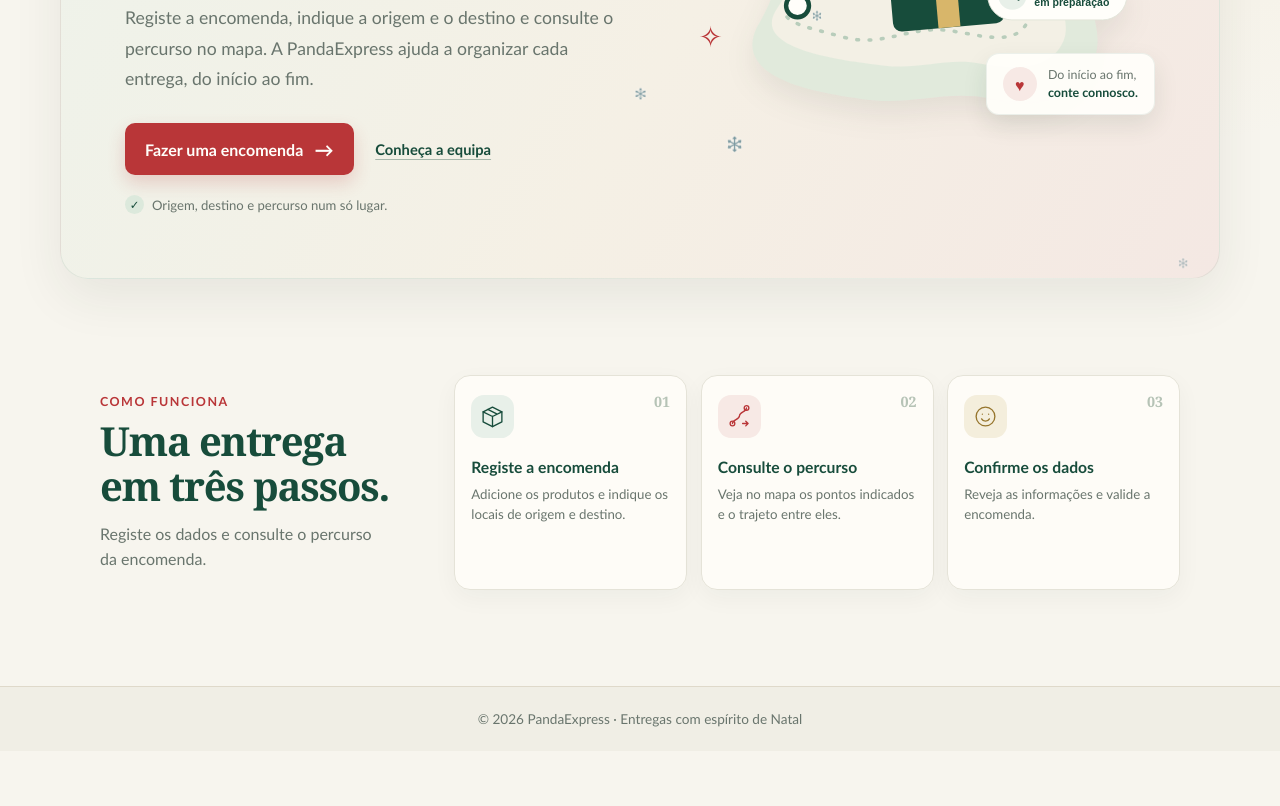
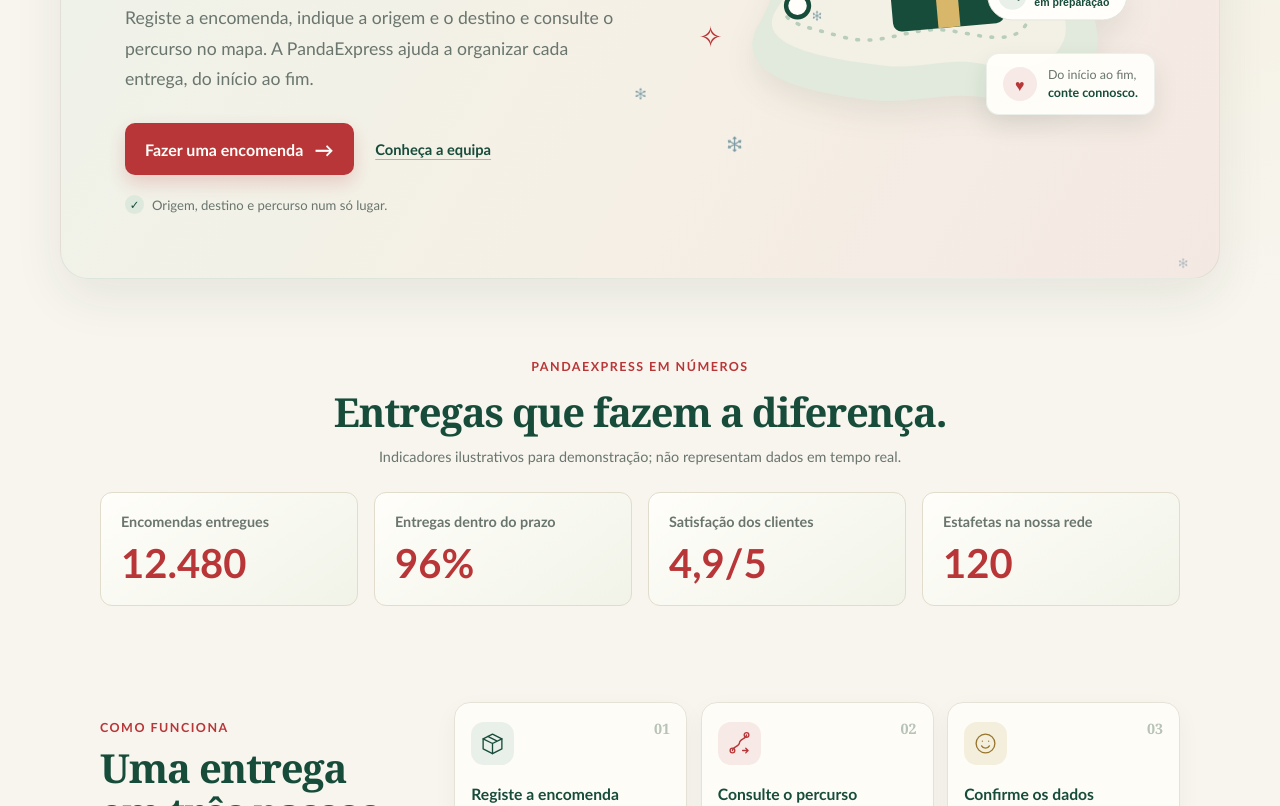
Before and after one commit to SimaoAzevedo17/EIS_2627-G03_MEGI, a website: page public_html/index.html in a window 1280 px wide. Shown: the part 513-1319 px from the top of the page. Before the commit the page ends 1264 px from the top, so only its background shows below. Drawn offline with Linux system fonts and the light colour scheme.

Commit message:
Métricas na Home Page

```diff
--- a/public_html/index.html
+++ b/public_html/index.html
@@ -79,6 +79,32 @@
                     </g>
                 </svg>
                 <div class="art-caption"><span class="art-caption-icon" aria-hidden="true">♥</span><span>Do início ao fim,<br><strong>conte connosco.</strong></span></div>
+            </div>
+        </section>
+
+        <section class="home-metrics" aria-labelledby="home-metrics-heading">
+            <div class="home-metrics-intro">
+                <p class="section-kicker">PandaExpress em números</p>
+                <h2 id="home-metrics-heading">Entregas que fazem a diferença.</h2>
+                <p>Indicadores ilustrativos para demonstração; não representam dados em tempo real.</p>
+            </div>
+            <div class="kpi-grid">
+                <article class="kpi-card">
+                    <p class="kpi-label">Encomendas entregues</p>
+                    <p class="kpi-value">12.480</p>
+                </article>
+                <article class="kpi-card">
+                    <p class="kpi-label">Entregas dentro do prazo</p>
+                    <p class="kpi-value">96%</p>
+                </article>
+                <article class="kpi-card">
+                    <p class="kpi-label">Satisfação dos clientes</p>
+                    <p class="kpi-value">4,9/5</p>
+                </article>
+                <article class="kpi-card">
+                    <p class="kpi-label">Estafetas na nossa rede</p>
+                    <p class="kpi-value">120</p>
+                </article>
             </div>
         </section>
 
--- a/public_html/style.css
+++ b/public_html/style.css
@@ -354,6 +354,36 @@
     margin: clamp(3.5rem, 8vw, 6rem) auto;
 }
 
+.home-metrics {
+    width: min(100% - 2rem, 1080px);
+    margin: clamp(3rem, 7vw, 5rem) auto 0;
+}
+
+.home-metrics-intro {
+    margin-bottom: 1.5rem;
+    text-align: center;
+}
+
+.home-metrics-intro h2 {
+    margin: 0;
+    color: var(--primary);
+    font-family: Georgia, "Times New Roman", serif;
+    font-size: clamp(1.8rem, 3.2vw, 2.5rem);
+    letter-spacing: -0.03em;
+    line-height: 1.12;
+}
+
+.home-metrics-intro > p:last-child {
+    margin: 0.65rem 0 0;
+    color: var(--muted);
+    font-size: 0.9rem;
+    line-height: 1.6;
+}
+
+.home-metrics .kpi-grid {
+    grid-template-columns: repeat(4, minmax(0, 1fr));
+}
+
 .home-steps-intro h2 {
     margin: 0;
     color: var(--primary);
@@ -1427,6 +1457,10 @@
 }
 
 @media (max-width: 900px) {
+    .home-metrics .kpi-grid {
+        grid-template-columns: repeat(2, minmax(0, 1fr));
+    }
+
     .hero {
         grid-template-columns: minmax(0, 1fr) minmax(280px, 0.85fr);
         gap: 1.5rem;
```
